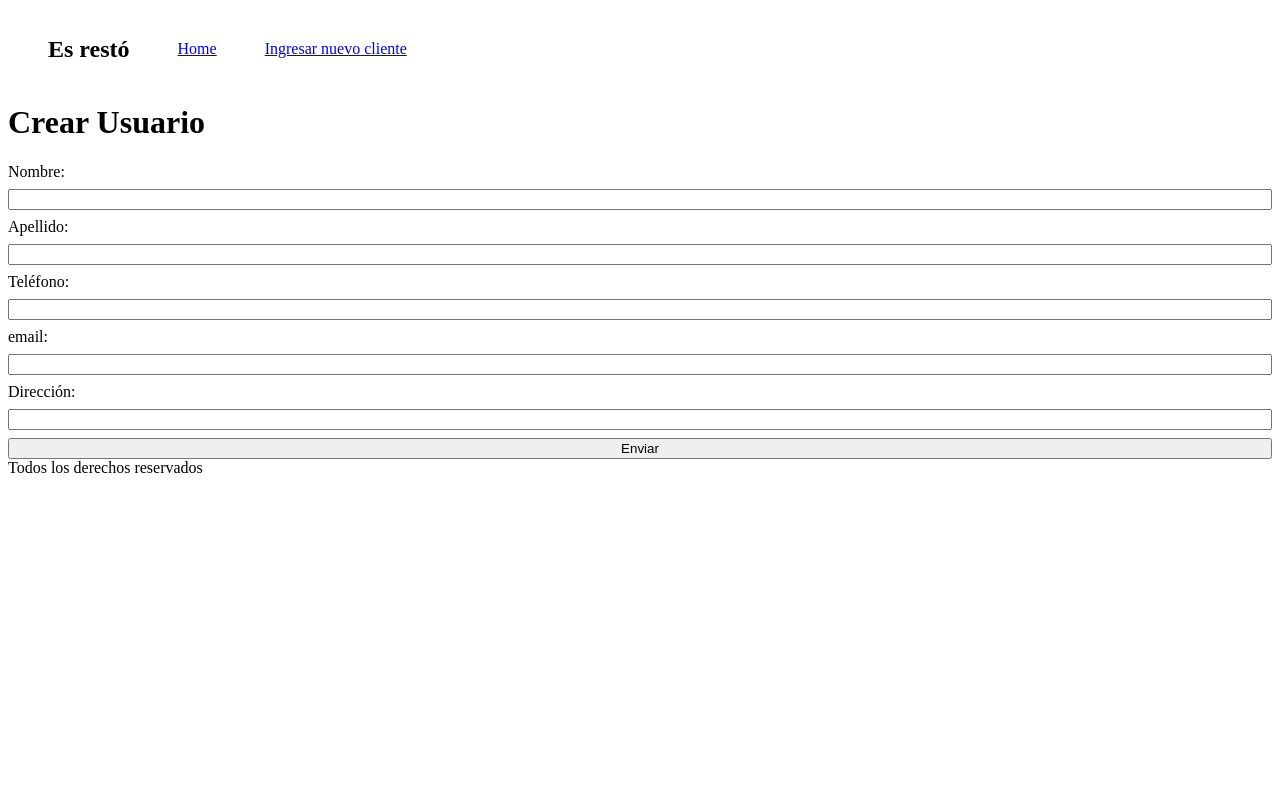
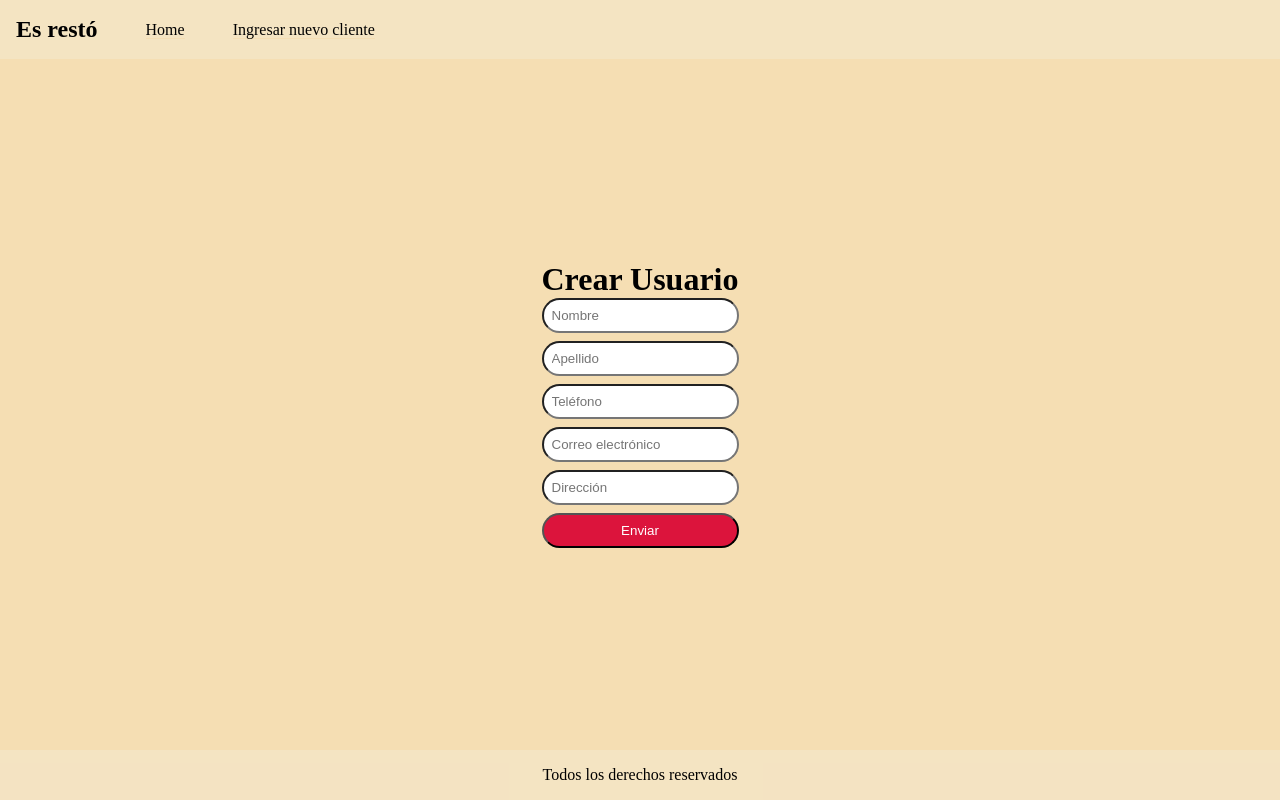
Before and after one commit to pablolospe/django-backend, a Django app: page /clientForm/ in a window 1280 px wide. Run offline with Django 4.2, Linux system fonts and the light colour scheme.

Commit message:
un poco de estilos

```diff
--- a/grupo10/web/forms.py
+++ b/grupo10/web/forms.py
@@ -1,8 +1,17 @@
 from django import forms
 
+# class ClientForm(forms.Form):
+#     name = forms.CharField(label="Nombre", required=True)
+#     lastname = forms.CharField(label="Apellido", required=True)
+#     phone = forms.IntegerField(label="Teléfono", required=True)
+#     email = forms.EmailField(label="email", required=True)
+#     address = forms.CharField(label="Dirección", required=True)
+
+
+
 class ClientForm(forms.Form):
-    name = forms.CharField(label="Nombre", required=True)
-    lastname = forms.CharField(label="Apellido", required=True)
-    phone = forms.IntegerField(label="Teléfono", required=True)
-    email = forms.EmailField(label="email", required=True)
-    address = forms.CharField(label="Dirección", required=True)
+    name = forms.CharField(max_length=100, widget=forms.TextInput(attrs={'placeholder': 'Nombre'}))
+    lastname = forms.CharField(max_length=100, widget=forms.TextInput(attrs={'placeholder': 'Apellido'}))
+    phone = forms.CharField(max_length=15, widget=forms.TextInput(attrs={'placeholder': 'Teléfono'}))
+    email = forms.EmailField(widget=forms.EmailInput(attrs={'placeholder': 'Correo electrónico'}))
+    address = forms.CharField(widget=forms.TextInput(attrs={'placeholder': 'Dirección'}))
--- a/grupo10/web/static/web/style/base.css
+++ b/grupo10/web/static/web/style/base.css
@@ -1,8 +1,8 @@
 * {
     margin: 0;
     padding: 0;
-    background-color: black;
-    color: rgb(250, 235, 215);
+    background-color: wheat;
+    color: black;
 }
 body{
     display: flex;
--- /dev/null
+++ b/grupo10/web/static/web/style/clientForm.css
@@ -0,0 +1,11 @@
+form{
+    display: flex;
+    flex-direction: column;
+    gap: 0.5rem;
+}
+
+input{
+    background-color: white;
+    padding: 0.5rem;
+    border-radius: 2rem;
+}
--- a/grupo10/web/static/web/style/form.css
+++ /dev/null
@@ -1,5 +0,0 @@
-form{
-    display: flex;
-    flex-direction: column;
-    gap: 0.5rem;
-}
--- a/grupo10/web/templates/web/base.html
+++ b/grupo10/web/templates/web/base.html
@@ -6,18 +6,21 @@
 <head>
     <meta charset="UTF-8">
     <meta name="viewport" content="width=device-width, initial-scale=1.0">
-    <title>{% block titulo %}{% endblock %}</title>
-    <!-- <link rel="stylesheet" href="{% static 'web/style/base.css' %}"> -->
+    <title>{% block titulo %} {% endblock %}</title>
+    <link rel="stylesheet" href="{% static 'web/style/base.css' %}">
 
-    {% block extra_css %}{% endblock %}
+    {% block extra_css %}
+    {% endblock %}
 </head>
 
-<body >
+<body>
     <header>
 
         <nav>
             <ul style="display: flex; flex-direction: row; gap: 3rem; list-style: none; align-items: center;">
-                <li><h2>Es restó</h2></li>
+                <li>
+                    <h2>Es restó</h2>
+                </li>
                 <li><a href="{% url 'index' %}">Home</a></li>
                 <li><a href="{% url 'clientForm' %}">Ingresar nuevo cliente</a></li>
             </ul>
--- a/grupo10/web/templates/web/clientForm.html
+++ b/grupo10/web/templates/web/clientForm.html
@@ -2,10 +2,10 @@
 {% load static %}
 
 
-{% block titulo %} crear usuario {% endblock %}
+{% block titulo %} ingresar cliente {% endblock %}
 
 {% block extra_css %}
-<link rel="stylesheet" href="{% static 'web/style/form.css' %}">
+<link rel="stylesheet" href="{% static 'web/style/clientForm.css' %}">
 {% endblock %}
 
 {% block main %}
@@ -14,7 +14,11 @@
 <form method="POST" action="{% url 'clientForm' %}">
 
     {% csrf_token %}
-    {{ clientForm }}
-    <input type="submit" value="Enviar">
+    {{ clientForm.name }}
+    {{ clientForm.lastname }}
+    {{ clientForm.phone }}
+    {{ clientForm.email }}
+    {{ clientForm.address }}
+    <input style="background-color: crimson; color:white" type="submit" value="Enviar">
 </form>
 {% endblock %}
--- a/grupo10/web/templates/web/index.html
+++ b/grupo10/web/templates/web/index.html
@@ -3,12 +3,13 @@
 
 
 {% block titulo %} home {% endblock %}
+
 {% block extra_css %}
-<!-- <link rel="stylesheet" href="{% static 'web/style/index.css' %}"> -->
+<link rel="stylesheet" href="{% static 'web/style/index.css' %}">
 {% endblock %}
 
 {% block main %}
 <!-- <h1 class="centered">Bienvenid@ {{ nombre }}</h1> -->
 <!-- <p class="centered">Hoy es {{ fecha }}</p> -->
-<!-- <img src="{% static 'web/img/pol.jpeg' %}" alt="foto mia"> -->
+<img src="{% static 'web/img/comida.webp' %}" alt="foto mia">
 {% endblock %}
```
Also changed, not shown: grupo10/web/static/web/img/comida.webp (added).
